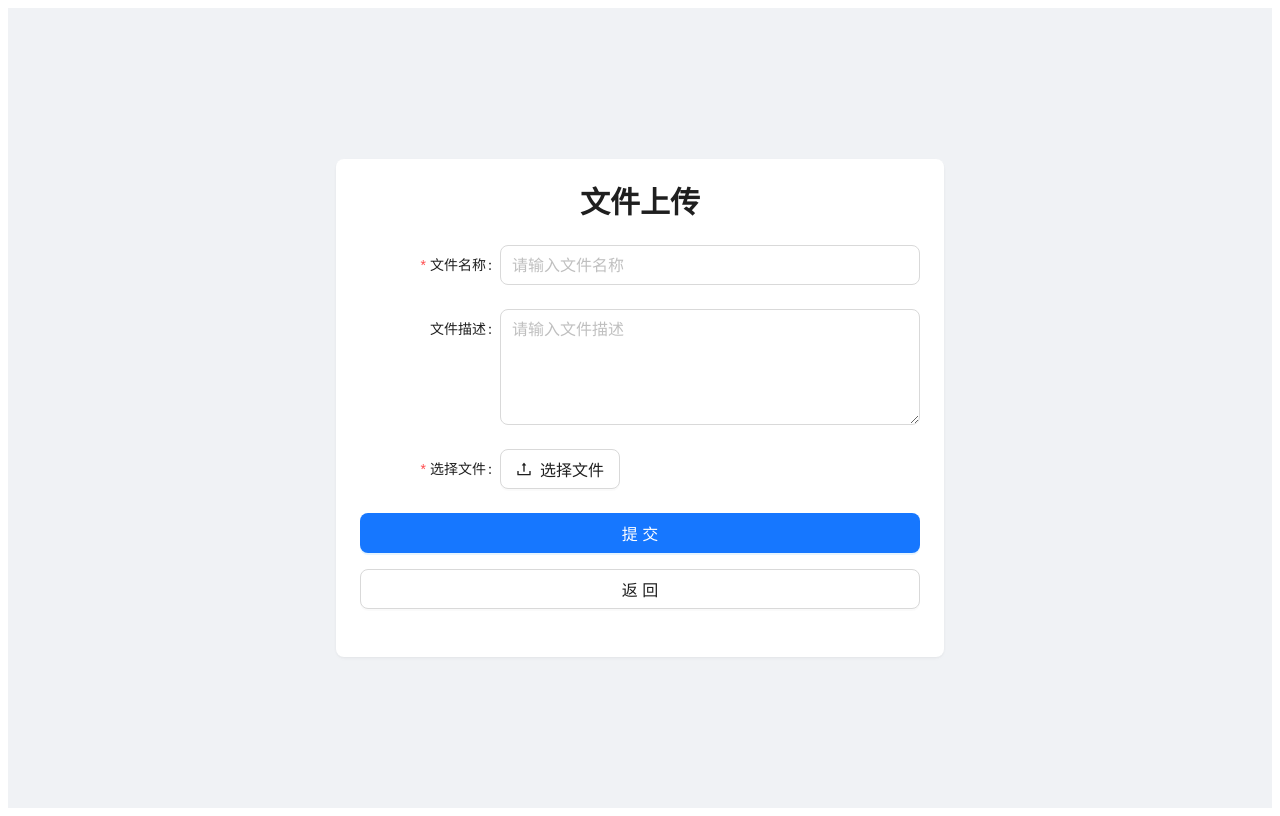
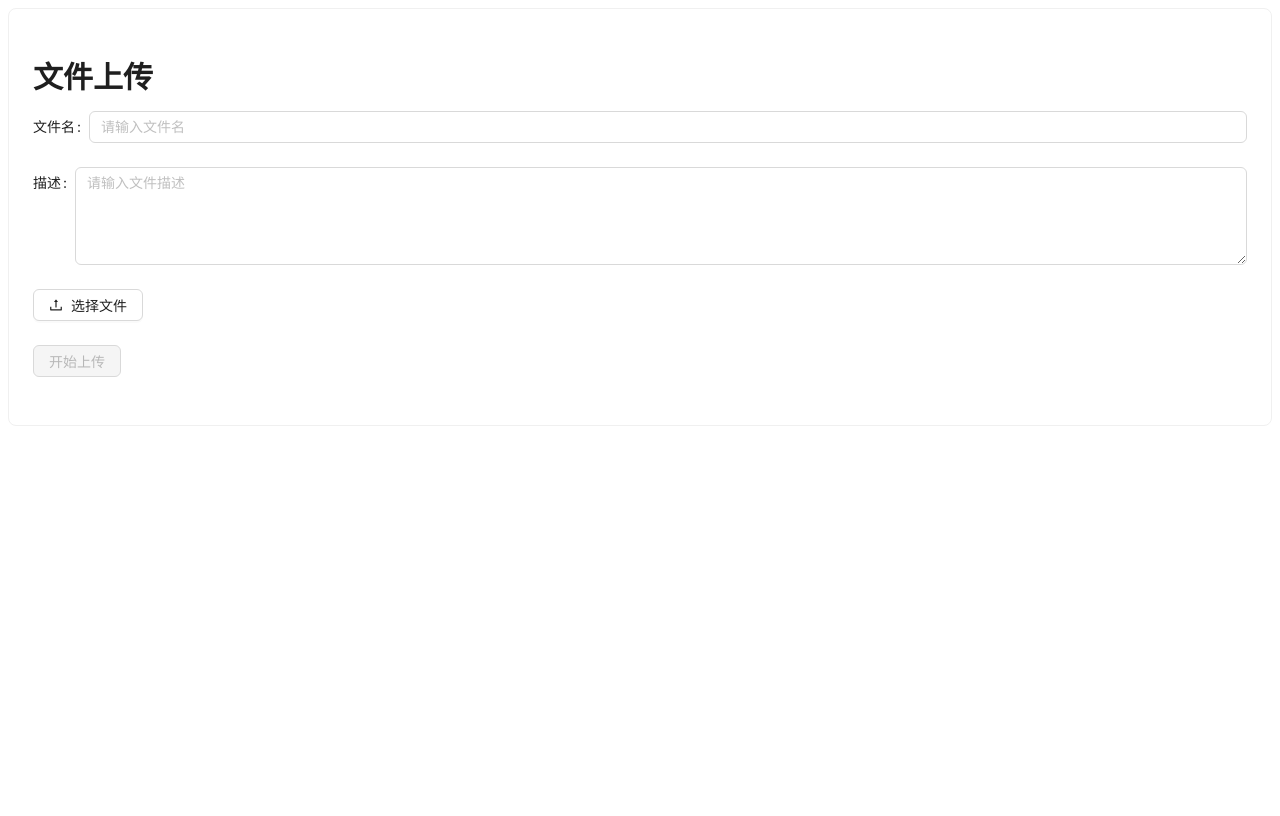
Before and after one commit to hawklithm/nascraft-webui, a React (Create React App) app: page /upload in a window 1280 px wide. Built offline with nearby package versions, Linux system fonts and the light colour scheme.

Commit message:
fix end offset bug

```diff
--- a/src/pages/UploadForm.js
+++ b/src/pages/UploadForm.js
@@ -9,7 +9,6 @@ const { TextArea } = Input;
 
 function UploadForm() {
   const history = useHistory();
-  const [fileId, setFileId] = useState(null);
   const [uploadProgress, setUploadProgress] = useState(0);
   const [uploading, setUploading] = useState(false);
   const [chunkProgress, setChunkProgress] = useState({});
@@ -84,8 +83,11 @@ function UploadForm() {
         }),
       });
 
-      const metaData = response.data;
-      setFileId(metaData.id);
+      if (response.error) {
+        throw new Error(response.data.message || '提交元数据失败');
+      }
+
+      const metaData = response.data.data;
       const { chunks, total_chunks } = metaData;
       let completedChunks = 0;
 
@@ -119,131 +121,51 @@ function UploadForm() {
       history.push('/welcome');
     } catch (error) {
       console.error('Upload failed:', error);
+      message.error(`上传失败：${error.message}`);
     } finally {
       setUploading(false);
     }
   };
 
-  const onFinish = async (values) => {
-    if (!selectedFile) {
-      message.error({
-        content: '请先选择要上传的文件',
-        duration: 3,
-        style: {
-          marginTop: '20vh',
-        },
-      });
-      return;
-    }
-    await startUpload(selectedFile, values);
-  };
-
   const renderChunkProgress = () => {
     return Object.entries(chunkProgress).map(([offset, progress]) => (
-      <Form.Item
-        key={offset}
-        label={`分片 ${parseInt(offset) / 1048576 + 1}`}
-        wrapperCol={{ span: 24 }}
-      >
+      <div key={offset} style={{ marginBottom: 10 }}>
+        <span>分片 {parseInt(offset) / 1048576 + 1}:</span>
         <Progress percent={progress} size="small" />
-      </Form.Item>
+      </div>
     ));
   };
 
   return (
-    <Row justify="center" align="middle" style={{ minHeight: '100vh', background: '#f0f2f5', padding: 24 }}>
-      <Col xs={24} sm={24} md={20} lg={16} xl={12}>
-        <Card bordered={false}>
-          <Space direction="vertical" size="large" style={{ width: '100%' }}>
-            <Title level={2} style={{ textAlign: 'center', margin: 0 }}>
-              文件上传
-            </Title>
-
-            <Form
-              name="upload"
-              labelCol={{ span: 6 }}
-              wrapperCol={{ span: 18 }}
-              onFinish={onFinish}
-              autoComplete="off"
-              size="large"
-            >
-              <Form.Item
-                label="文件名称"
-                name="filename"
-                rules={[{ required: true, message: '请输入文件名称!' }]}
-              >
-                <Input placeholder="请输入文件名称" />
+    <Card>
+      <Title level={2}>文件上传</Title>
+      <Form onFinish={(values) => startUpload(selectedFile, values)}>
+        <Form.Item name="filename" label="文件名">
+          <Input placeholder="请输入文件名" />
         </Form.Item>
-
-              <Form.Item
-                label="文件描述"
-                name="description"
-              >
+        <Form.Item name="description" label="描述">
           <TextArea rows={4} placeholder="请输入文件描述" />
         </Form.Item>
-
-              <Form.Item
-                label="选择文件"
-                name="file"
-                rules={[{ required: true, message: '请选择要上传的文件!' }]}
-              >
-                <Upload
-                  beforeUpload={handleBeforeUpload}
-                  maxCount={1}
-                  disabled={uploading}
-                >
-                  <Button icon={<UploadOutlined />} disabled={uploading} block>
-                    选择文件
-                  </Button>
+        <Form.Item>
+          <Upload beforeUpload={handleBeforeUpload} showUploadList={false}>
+            <Button icon={<UploadOutlined />}>选择文件</Button>
           </Upload>
         </Form.Item>
-
-              {uploadProgress > 0 && (
-                <Space direction="vertical" size="middle" style={{ width: '100%' }}>
-                  <Form.Item
-                    label="总体进度"
-                    style={{ marginBottom: 0 }}
-                  >
-                    <Progress percent={uploadProgress} />
-                  </Form.Item>
-                  <Card
-                    size="small"
-                    title="分片上传进度"
-                    style={{ background: '#fafafa' }}
-                  >
-                    <Space direction="vertical" style={{ width: '100%' }}>
-                      {renderChunkProgress()}
-                    </Space>
-                  </Card>
-                </Space>
-              )}
-
-              <Form.Item wrapperCol={{ span: 24 }} style={{ marginTop: 24 }}>
-                <Space direction="vertical" style={{ width: '100%' }} size="middle">
-                  <Button
-                    type="primary"
-                    htmlType="submit"
-                    block
-                    disabled={uploading}
-                    size="large"
-                  >
-                    提交
+        <Form.Item>
+          <Button type="primary" htmlType="submit" disabled={!selectedFile || uploading}>
+            {uploading ? '上传中...' : '开始上传'}
           </Button>
-                  <Button
-                    block
-                    onClick={() => history.push('/welcome')}
-                    disabled={uploading}
-                    size="large"
-                  >
-                    返回
-                  </Button>
-                </Space>
         </Form.Item>
       </Form>
-          </Space>
+      {uploading && (
+        <div>
+          <Progress percent={uploadProgress} />
+          <div style={{ marginTop: 20 }}>
+            {renderChunkProgress()}
+          </div>
+        </div>
+      )}
     </Card>
-      </Col>
-    </Row>
   );
 }
 
--- a/src/pages/Welcome.js
+++ b/src/pages/Welcome.js
@@ -1,39 +1,67 @@
-import React from 'react';
-import { Button, Typography, Space, Link } from 'antd';
+import React, { useState } from 'react';
+import { Button, Typography, Space } from 'antd';
 import { useHistory } from 'react-router-dom';
 
 const { Title } = Typography;
 
 function Welcome() {
   const history = useHistory();
+  const [language, setLanguage] = useState(navigator.language.split(/[-_]/)[0]); // 获取浏览器语言
+
+  const translations = {
+    en: {
+      welcome: 'Welcome to NASCraft Management System',
+      uploadFile: 'Upload File',
+      logout: 'Logout',
+      systemInit: 'System Initialization',
+      switchLanguage: 'Switch to Chinese',
+    },
+    zh: {
+      welcome: '欢迎使用 NASCraft 管理系统',
+      uploadFile: '上传文件',
+      logout: '退出登录',
+      systemInit: '系统初始化',
+      switchLanguage: '切换到英文',
+    },
+  };
+
+  const t = translations[language] || translations.en;
+
+  const toggleLanguage = () => {
+    setLanguage((prevLang) => (prevLang === 'zh' ? 'en' : 'zh'));
+  };
 
   return (
     <div className="container">
       <div className="welcome-content">
-        <Title level={1}>欢迎使用</Title>
-        <Title level={3} type="secondary">NASCraft 管理系统</Title>
+        <Title level={1}>{t.welcome}</Title>
         <Space direction="vertical" size="large" style={{ width: '100%' }}>
           <Button
             type="primary"
             size="large"
             onClick={() => history.push('/upload')}
           >
-            上传文件
+            {t.uploadFile}
           </Button>
           <Button
             size="large"
             onClick={() => history.push('/login')}
           >
-            退出登录
+            {t.logout}
           </Button>
           <Button
             size="large"
             onClick={() => history.push('/system-init')}
             style={{ width: '100%' }}
           >
-            系统初始化
+            {t.systemInit}
           </Button>
         </Space>
+      </div>
+      <div style={{ position: 'absolute', top: 20, right: 20 }}>
+        <Button onClick={toggleLanguage}>
+          {t.switchLanguage}
+        </Button>
       </div>
     </div>
   );
```
Also changed, not shown: src/i18n/i18n.js (added, +36 -0 lines). Lines whose indentation alone changed are shown as unchanged.
